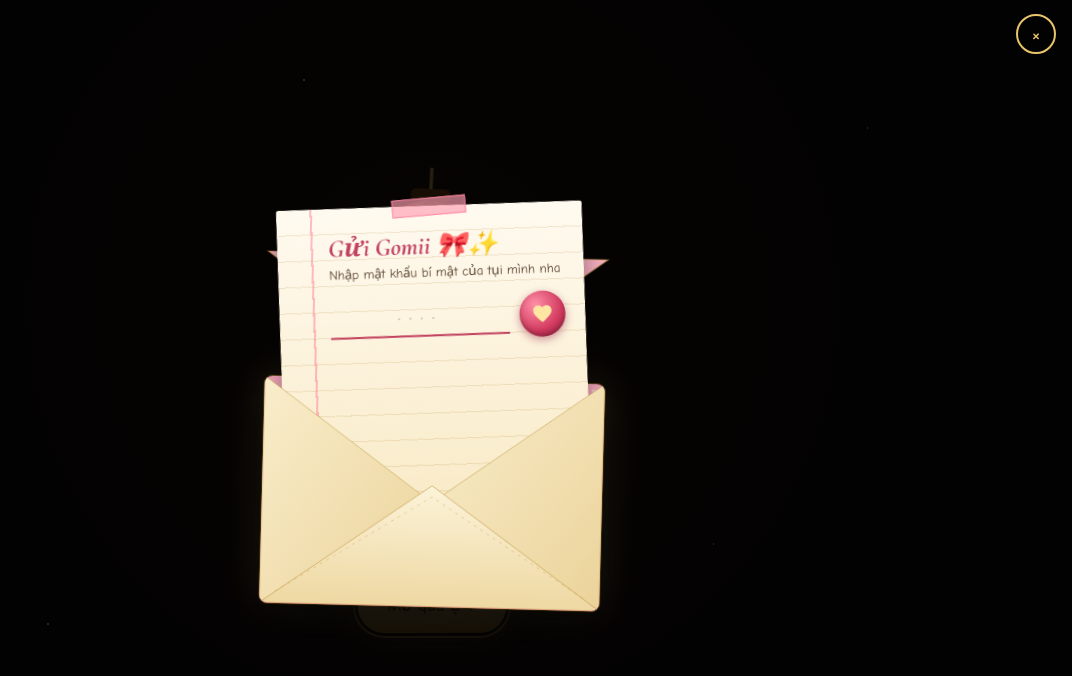
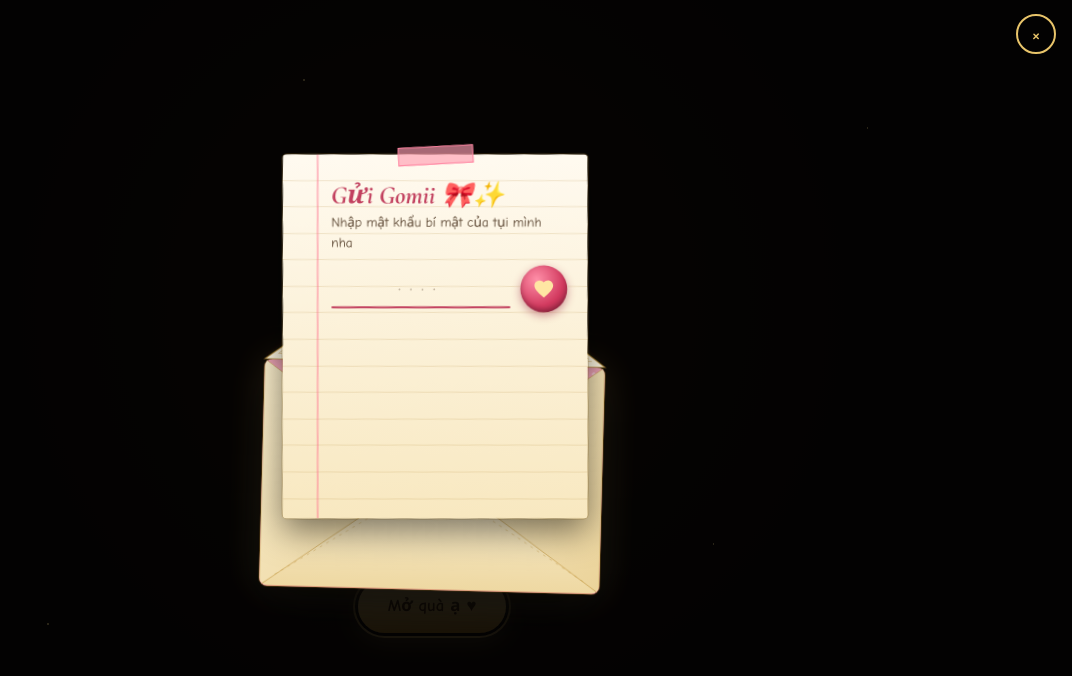
Before and after one commit to fsfefedfs/trung-thu-co-em, a plain HTML site: page index.html in a window 1280 px wide. Both pictures are taken after a click on the button "Mở quà ạ ♥". Shown: the top 676 px of the page, without its empty margins (208-1280 px from the left). Drawn offline with nearby package versions, Linux system fonts and the light colour scheme; a web font is replaced by a local one.

Commit message:
trung thu co em

```diff
--- a/index.html
+++ b/index.html
@@ -232,12 +232,14 @@
         z-index: 2;
         width: var(--w);
         aspect-ratio: 3 / 2;
-        margin-top: calc(var(--w) * 0.55);
+        margin-top: calc(var(--w) * 0.45);
         opacity: 0;
         transform: translateY(60px) rotate(4deg) scale(0.92);
         transition:
           transform 0.7s cubic-bezier(0.2, 0.9, 0.25, 1.12),
           opacity 0.5s ease;
+        perspective: 1000px;
+        transform-style: preserve-3d;
       }
       .gate.show .env {
         opacity: 1;
@@ -286,22 +288,28 @@
         width: 100%;
         height: 55%;
         z-index: 6;
-        transform-origin: 50% 0;
+        transform-origin: top center;
         transform-style: preserve-3d;
-        transform: perspective(900px) rotateX(0deg);
+        transform: rotateX(0deg);
         transition:
-          transform 0.7s cubic-bezier(0.4, 0, 0.2, 1),
-          z-index 0s 0.3s;
+          transform 0.85s cubic-bezier(0.34, 1.15, 0.64, 1),
+          z-index 0s 0.4s;
+        filter: drop-shadow(0 4px 6px rgba(0, 0, 0, 0.25));
       }
       .gate.env-open .flap {
-        transform: perspective(900px) rotateX(180deg);
+        transform: rotateX(180deg);
         z-index: 2;
+        filter: drop-shadow(0 -3px 6px rgba(0, 0, 0, 0.15));
       }
       .face {
         position: absolute;
         inset: 0;
         backface-visibility: hidden;
         -webkit-backface-visibility: hidden;
+        transform-style: preserve-3d;
+      }
+      .face.out {
+        transform: rotateX(0deg);
       }
       .face.in {
         transform: rotateX(180deg);
@@ -339,26 +347,32 @@
       /* lớp 2: giấy thư trượt ra */
       .paper-clip {
         position: absolute;
-        left: -6%;
-        right: -6%;
+        left: 0;
+        right: 0;
         bottom: 0;
-        height: calc(var(--w) * 1.4);
+        height: calc(var(--w) * 1.55);
         overflow: hidden;
         z-index: 3;
+        pointer-events: none;
+      }
+      .gate.env-top .paper-clip {
+        z-index: 8;
+        overflow: visible;
       }
       .paper {
         --py: calc(var(--w) * 0.92);
         position: absolute;
         left: 50%;
         bottom: calc(var(--w) * 0.04);
-        width: calc(var(--w) * 0.9);
-        margin-left: calc(var(--w) * -0.45);
-        height: calc(var(--w) * 1.05);
-        padding: calc(var(--w) * 0.075) calc(var(--w) * 0.06) 0
-          calc(var(--w) * 0.15);
+        width: calc(var(--w) * 0.88);
+        margin-left: calc(var(--w) * -0.44);
+        min-height: calc(var(--w) * 1.05);
+        height: auto;
+        padding: calc(var(--w) * 0.075) calc(var(--w) * 0.06) calc(var(--w) * 0.08)
+          calc(var(--w) * 0.14);
         pointer-events: auto;
         color: var(--ink);
-        border-radius: 3px;
+        border-radius: 4px;
         background:
           linear-gradient(
             90deg,
@@ -373,13 +387,24 @@
           ),
           linear-gradient(180deg, #fffaf0, #f8e8c0);
         box-shadow:
-          0 2px 0 rgba(168, 123, 36, 0.3),
-          0 10px 26px rgba(0, 0, 0, 0.4);
+          0 4px 18px rgba(0, 0, 0, 0.35),
+          0 0 0 1px rgba(168, 123, 36, 0.2);
         transform: translateY(var(--py)) rotate(-3.5deg);
-        transition: transform 1s cubic-bezier(0.2, 0.9, 0.2, 1);
+        transition: transform 0.8s cubic-bezier(0.33, 1, 0.68, 1);
       }
       .gate.env-out .paper {
-        --py: calc(var(--w) * -0.09);
+        --py: calc(var(--w) * -0.18);
+        transform: translateY(var(--py)) rotate(-1.5deg);
+      }
+      .gate.env-top .paper {
+        --py: calc(var(--w) * -0.18);
+        transform: translateY(var(--py)) rotate(-1.5deg) scale(1.02);
+        box-shadow:
+          0 12px 32px rgba(0, 0, 0, 0.5),
+          0 0 0 1px rgba(168, 123, 36, 0.3);
+        transition:
+          transform 0.4s cubic-bezier(0.34, 1.3, 0.64, 1),
+          box-shadow 0.4s ease;
       }
       .gate.done .paper {
         --py: calc(var(--w) * -1.1);
@@ -475,14 +500,19 @@
         color: var(--rose);
       }
       .p-hint {
-        margin-top: 6px;
-        padding: 6px 10px;
-        border-radius: 10px;
-        background: #fff3c4;
-        border: 1px dashed var(--gold-lo);
-        font-size: 0.8rem;
+        position: relative;
+        z-index: 25;
+        margin-top: 10px;
+        padding: 8px 12px;
+        border-radius: 12px;
+        background: #fff8d6;
+        border: 1.5px dashed var(--gold-lo);
+        color: #4a2e00;
+        font-size: 0.82rem;
         line-height: 1.5;
-        animation: hintIn 0.35s ease both;
+        font-weight: 500;
+        box-shadow: 0 4px 14px rgba(168, 123, 36, 0.22);
+        animation: hintIn 0.4s cubic-bezier(0.34, 1.4, 0.64, 1) both;
       }
       .p-hint[hidden],
       .bulb[hidden] {
@@ -500,6 +530,7 @@
         background: #fff3c4;
         border: 2px solid var(--gold);
         box-shadow: 0 0 14px rgba(255, 200, 60, 0.7);
+        z-index: 26;
         animation: bulbPop 0.5s ease both;
       }
       .bulb svg {
@@ -1172,32 +1203,52 @@
             <svg viewBox="0 0 360 132" preserveAspectRatio="none">
               <defs>
                 <linearGradient id="fo" x1="0" y1="0" x2="0" y2="1">
-                  <stop offset="0" stop-color="#f9edcb" />
-                  <stop offset="1" stop-color="#e9cf90" />
+                  <stop offset="0" stop-color="#fdf6e2" />
+                  <stop offset="0.6" stop-color="#f5e2b8" />
+                  <stop offset="1" stop-color="#e7ca8c" />
                 </linearGradient>
-                <linearGradient id="fi" x1="0" y1="0" x2="0" y2="1">
-                  <stop offset="0" stop-color="#f7b0c2" />
-                  <stop offset="1" stop-color="#f28aa5" />
-                </linearGradient>
+                <filter id="flap-shadow" x="-10%" y="-10%" width="120%" height="130%">
+                  <feDropShadow dx="0" dy="3" stdDeviation="2.5" flood-color="#2a1605" flood-opacity="0.3"/>
+                </filter>
               </defs>
               <path
-                d="M0 0H360L180 132Z"
+                d="M 0 0 H 360 L 186 127 Q 180 133 174 127 Z"
                 fill="url(#fo)"
                 stroke="#b98a2e"
-                stroke-opacity="0.55"
+                stroke-opacity="0.65"
                 stroke-width="1.2"
+                filter="url(#flap-shadow)"
+              />
+              <path
+                d="M 14 6 H 346 L 184 117 Q 180 120 176 117 Z"
+                fill="none"
+                stroke="#b98a2e"
+                stroke-opacity="0.4"
+                stroke-width="1"
+                stroke-dasharray="4 4"
               />
             </svg>
           </div>
           <div class="face in">
             <svg viewBox="0 0 360 132" preserveAspectRatio="none">
+              <defs>
+                <linearGradient id="fi" x1="0" y1="0" x2="0" y2="1">
+                  <stop offset="0" stop-color="#f9b3c4" />
+                  <stop offset="1" stop-color="#ea87a1" />
+                </linearGradient>
+                <linearGradient id="crease-shadow" x1="0" y1="0" x2="0" y2="1">
+                  <stop offset="0" stop-color="rgba(0,0,0,0.28)" />
+                  <stop offset="0.25" stop-color="rgba(0,0,0,0)" />
+                </linearGradient>
+              </defs>
               <path
-                d="M0 0H360L180 132Z"
+                d="M 0 0 H 360 L 186 127 Q 180 133 174 127 Z"
                 fill="url(#fi)"
                 stroke="#b98a2e"
-                stroke-opacity="0.55"
+                stroke-opacity="0.5"
                 stroke-width="1.2"
               />
+              <rect x="0" y="0" width="360" height="28" fill="url(#crease-shadow)" />
             </svg>
           </div>
         </div>
@@ -1638,12 +1689,13 @@
         void g.offsetWidth;
         g.classList.add("show");
         gate.timers = [
-          setTimeout(() => g.classList.add("env-open"), 700),
-          setTimeout(() => g.classList.add("env-out"), 1300),
+          setTimeout(() => g.classList.add("env-open"), 500),
+          setTimeout(() => g.classList.add("env-out"), 1100),
+          setTimeout(() => g.classList.add("env-top"), 1900),
           setTimeout(() => {
             if (!matchMedia("(pointer: coarse)").matches)
               $("#pwInput").focus({ preventScroll: true });
-          }, 2300),
+          }, 2400),
         ];
       }
 
@@ -1652,7 +1704,7 @@
         gate.open = false;
         gate.timers.forEach(clearTimeout);
         const g = $("#gate");
-        g.classList.remove("show", "env-open", "env-out");
+        g.classList.remove("show", "env-open", "env-out", "env-top");
         setTimeout(() => {
           if (!gate.open) g.hidden = true;
         }, 450);
```
